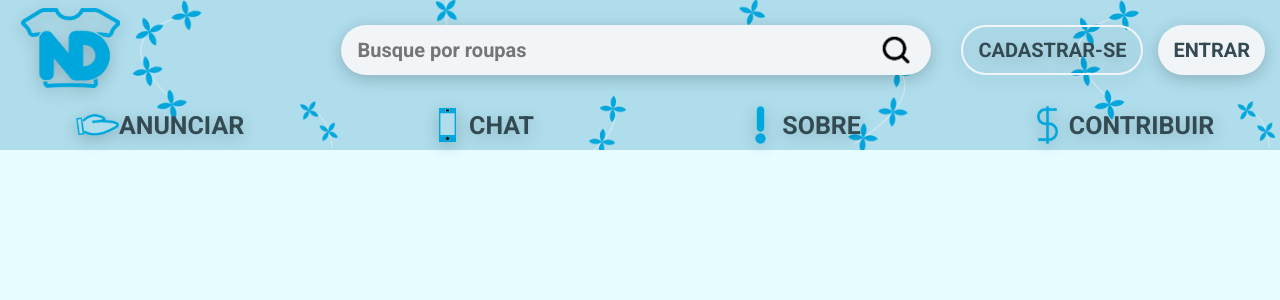
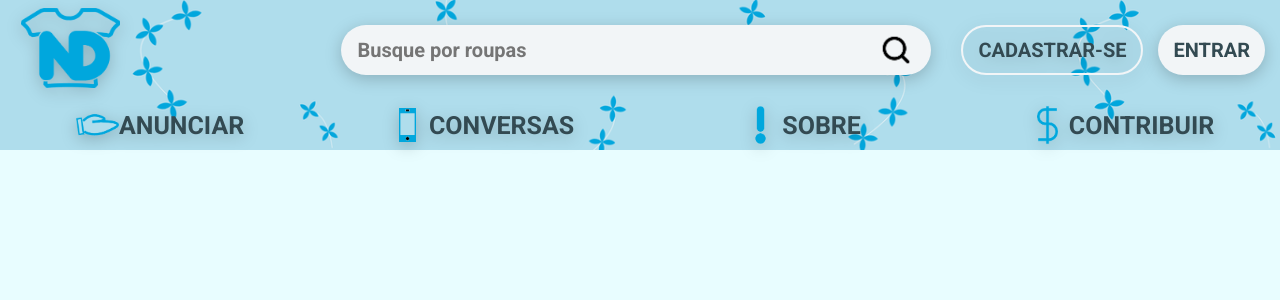
Before and after one commit to VictorArguelho/NovoDono, a React (Vite) app: page / in a window 1280 px wide. Shown: the top 300 px of the page. Built offline with nearby package versions, Linux system fonts and the light colour scheme.

Commit message:
feat: change 'chats' by 'conversas'

```diff
--- a/src/components/Header/NavBar/NavBar.tsx
+++ b/src/components/Header/NavBar/NavBar.tsx
@@ -12,7 +12,7 @@ export default function Navbar() {
     <nav className={styles.navBar}>
       <NavButton text="ANUNCIAR" img={doar} />
 
-      <NavButton text="CHAT" img={chat} />
+      <NavButton text="CONVERSAS" img={chat} />
 
       <NavButton text="SOBRE" img={sobre} />
 
```
Also changed, not shown: 1 other file (tests, documents, lock files or other folders).
